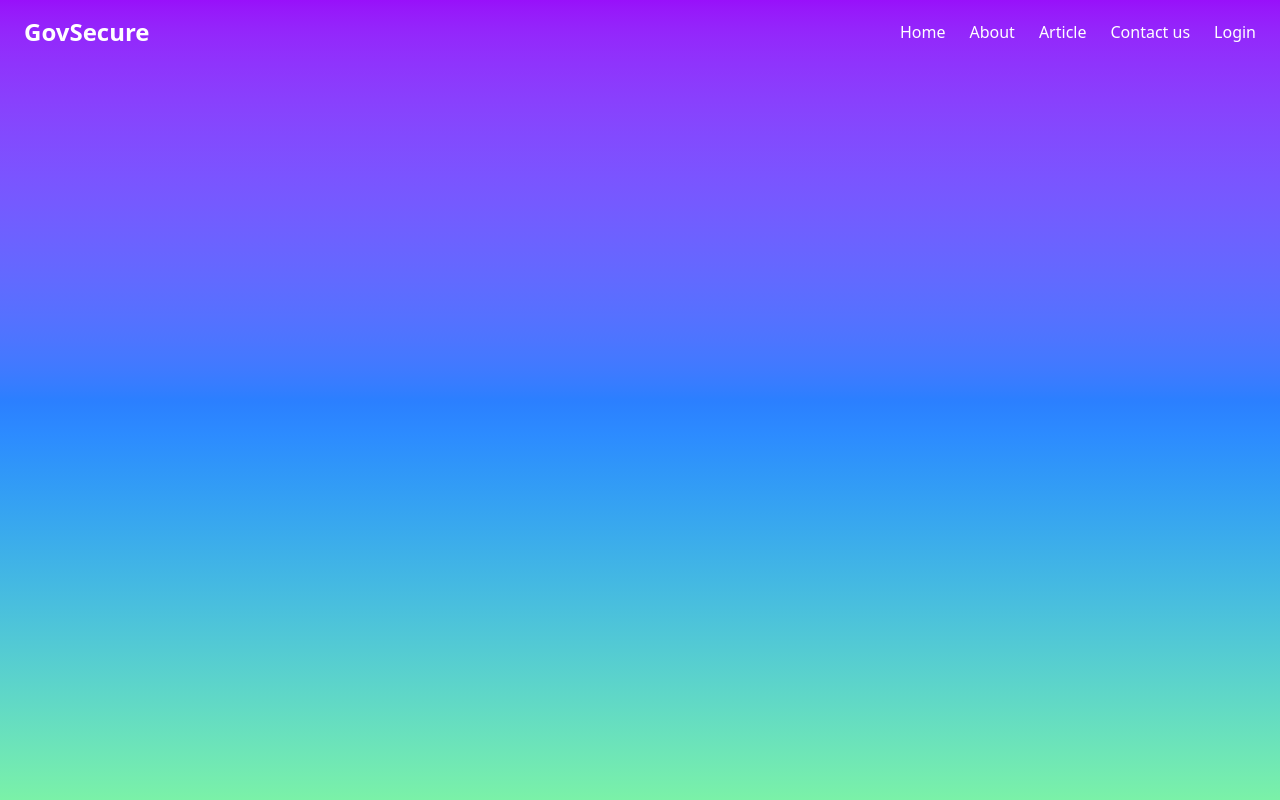
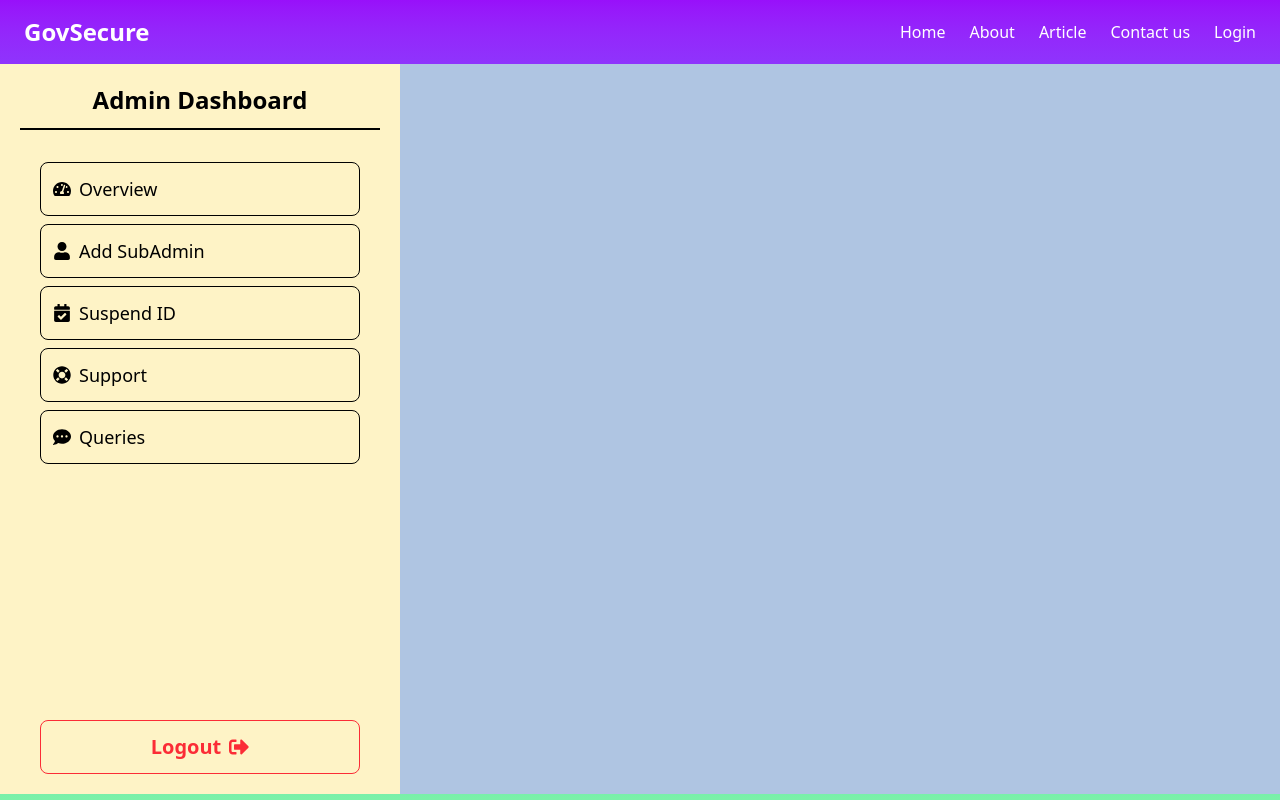
Before and after one commit to 01Ranjan/SGPI, a React (Vite) app in the folder client/: page /admin/dashboard in a window 1280 px wide. Built offline with nearby package versions, Linux system fonts and the light colour scheme.

Commit message:
Admin Dashboard completed

```diff
--- a/client/package.json
+++ b/client/package.json
@@ -16,6 +16,7 @@
     "react": "^19.1.1",
     "react-dom": "^19.1.1",
     "react-hot-toast": "^2.5.2",
+    "react-icons": "^5.5.0",
     "react-router-dom": "^7.8.0",
     "tailwindcss": "^4.1.11"
   },
--- a/client/src/App.jsx
+++ b/client/src/App.jsx
@@ -8,6 +8,7 @@ import { Toaster } from "react-hot-toast";
 import Home from "./pages/Home"
 import { BrowserRouter, Routes, Route } from "react-router-dom";
 import About from "./pages/About"
+import Sidebar from "./components/Admin/sidebar";
 
 function App() {
   const [count, setCount] = useState(0);
@@ -21,6 +22,7 @@ function App() {
           <Route path="/login" element={<Login/>} />
           <Route path="/" element={<Home/>} />
           <Route path="/about" element={<About/>} />
+          <Route path="/admin/dashboard" element={<Sidebar/>} />
 
         </Routes>
       </BrowserRouter>
--- /dev/null
+++ b/client/src/components/Admin/sidebar.jsx
@@ -0,0 +1,88 @@
+import React from "react";
+import {
+  FaTachometerAlt,
+  FaUser,
+  FaCalendarCheck,
+  FaLifeRing,
+  FaCommentDots,
+  FaSignOutAlt,
+} from "react-icons/fa";
+
+//   const handleLogout = async () => {
+//     const res = await api.get("/auth/logout");
+//     setUser("");
+//     navigate("/");
+//   };
+
+const Sidebar = ({ active, setActive }) => {
+  return (
+    <div>
+      <div className="bg-[#afc5e2]">
+        <div className="w-100  min-h-[91.2vh] p-5 flex flex-col justify-between  bg-amber-100 ">
+          <div>
+            <div className="border-b-2 pb-3 h-fit flex justify-center">
+              <span className="text-2xl font-bold">Admin Dashboard</span>
+            </div>
+
+            <div className="py-8 px-5">
+              <ul className="grid gap-2">
+                <li
+                  className={`flex items-center gap-2 border p-3 rounded-lg text-lg hover:bg-blue-700 hover:text-white cursor-pointer ${
+                    active === "overview" && "bg-amber-600 text-white "
+                  }`}
+                  onClick={() => setActive("overview")}
+                >
+                  <FaTachometerAlt /> Overview
+                </li>
+                <li
+                  className={`flex items-center gap-2 border p-3 rounded-lg text-lg hover:bg-blue-700 hover:text-white cursor-pointer ${
+                    active === "profile" && "bg-amber-600 text-white"
+                  }`}
+                  onClick={() => setActive("profile")}
+                >
+                  <FaUser /> Add SubAdmin
+                </li>
+                <li
+                  className={`flex items-center gap-2 border p-3 rounded-lg text-lg hover:bg-blue-700 hover:text-white cursor-pointer ${
+                    active === "bookings" && "bg-amber-600 text-white"
+                  }`}
+                  onClick={() => setActive("bookings")}
+                >
+                  <FaCalendarCheck /> Suspend ID
+                </li>
+                <li
+                  className={`flex items-center gap-2 border p-3 rounded-lg text-lg hover:bg-blue-700 hover:text-white cursor-pointer ${
+                    active === "support" && "bg-amber-600 text-white"
+                  }`}
+                  onClick={() => setActive("support")}
+                >
+                  <FaLifeRing /> Support
+                </li>
+                <li
+                  className={`flex items-center gap-2 border p-3 rounded-lg text-lg hover:bg-blue-700 hover:text-white cursor-pointer ${
+                    active === "feedback" && "bg-amber-600 text-white"
+                  }`}
+                  onClick={() => setActive("feedback")}
+                >
+                  <FaCommentDots /> Queries
+                </li>
+              </ul>
+            </div>
+          </div>
+          <div>
+            <button
+              className="text-xl text-red-500 font-bold w-8/9 h-full border border-red-500 py-3
+            rounded-lg flex gap-2 items-center justify-center hover:bg-red-500 hover:text-white hover:scale-105 mx-auto cursor-pointer"
+              // onClick={handleLogout}
+            >
+              Logout
+              <FaSignOutAlt />
+            </button>
+          </div>
+        </div>
+      </div>
+    </div>
+  );
+};
+
+export default Sidebar;
--- a/client/src/pages/Login.jsx
+++ b/client/src/pages/Login.jsx
@@ -1,7 +1,9 @@
 import { useState } from "react";
 import api from "../config/api";
 import { toast } from "react-hot-toast";
+import { useNavigate } from "react-router-dom";
 export default function Login() {
+  const navigate=useNavigate()
   const [formData, setFormData] = useState({
     uniqueId: "",
     email: "",
@@ -29,6 +31,8 @@ export default function Login() {
       const res = await api.post("/admin/login", formData);
 
       toast.success(res.data.message);
+
+       navigate("/admin/dashboard")
     } catch (error) {}
   };
 
```
Also changed, not shown: 1 other file (tests, documents, lock files or other folders).
